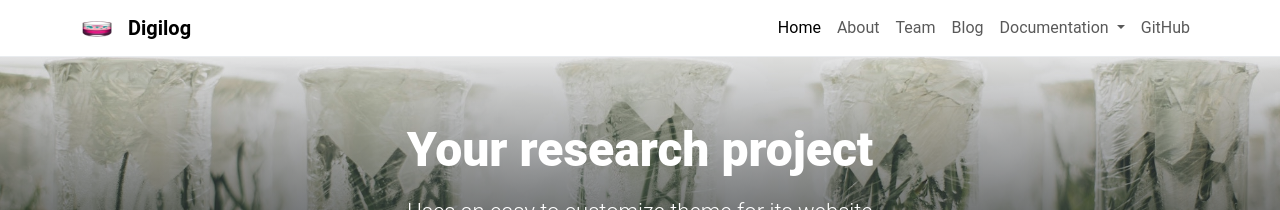
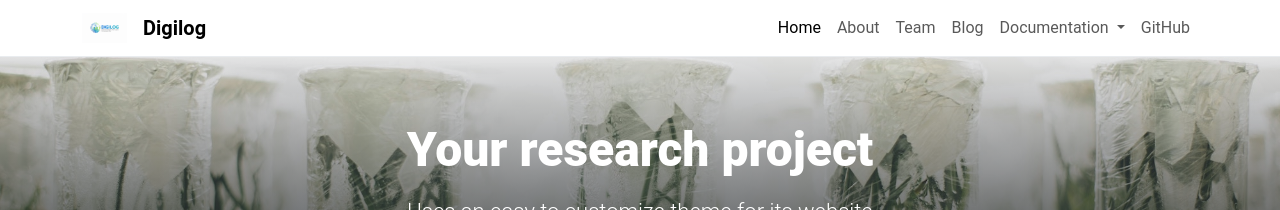
Before and after one commit to bagmalamas/Digilog, a Jekyll site: the page built from pages/home.md, in a window 1280 px wide. Shown: the top 210 px of the page. Built offline with Jekyll 4.4.1, drawn with Linux system fonts in a browser that asks for light colours.

Commit message:
Update _config.yml

```diff
--- a/_config.yml
+++ b/_config.yml
@@ -22,7 +22,7 @@ colors:
   footer: "#6c757d"
 font_serif: true
 rounded_corners: true
-logo: /assets/theme/images/petri-dish_1f9eb.png
+logo: /assets/theme/images/digilog-logo.png
 
 # BUILD SETTINGS
 markdown: kramdown
```
